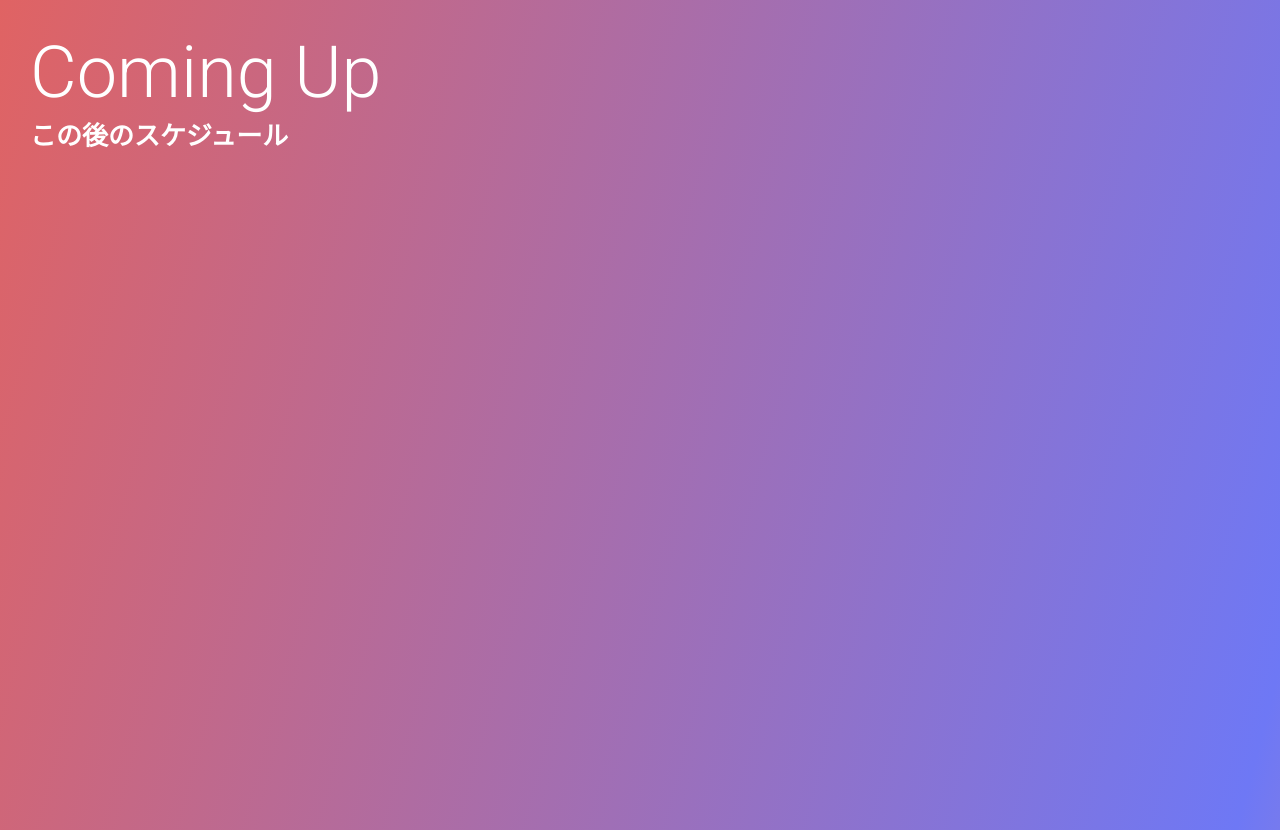
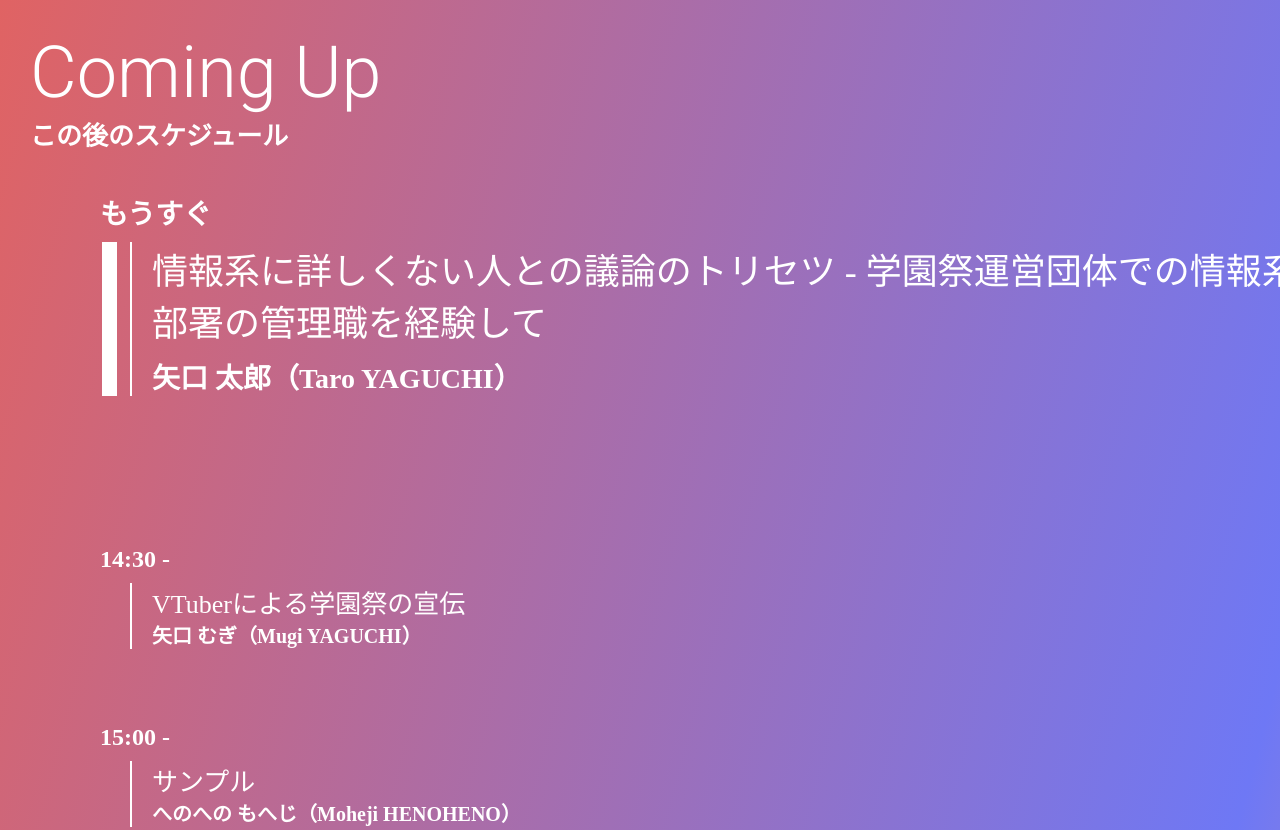
Before and after one commit to student-team-conf/2024-live-layout, a website: page graphics/break.html in a window 1280 px wide. Shown: the top 830 px of the page. Drawn offline with Linux system fonts and the light colour scheme.

Commit message:
待機画面fin

```diff
--- a/graphics/break.html
+++ b/graphics/break.html
@@ -19,7 +19,7 @@
                         <div>Coming Up</div>
                         <div>この後のスケジュール</div>
                     </div>
-                    <div id = "schedule-box" item-num = "3"></div>
+                    <div id = "schedule-box" data-item-num = "3"></div>
                 </div>
 
                 <div>
--- a/graphics/css/break.css
+++ b/graphics/css/break.css
@@ -19,3 +19,61 @@
     font-size: 26px;
     font-weight: 700;
 }
+
+#schedule-box {
+    margin-left: 70px;
+    padding-top: 10px;
+}
+
+div.schedule-item > div.schedule-time {
+    font-weight: 700;
+    font-size: 24px;
+    margin-bottom: 10px;
+}
+
+div.schedule-item > div.program {
+    position: relative;
+    margin-left: 30px;
+    padding-left: 20px;
+    border-left: 2px solid #fff;
+}
+
+div.schedule-item:nth-child(1) > div.program::before {
+    content: '';
+    position: absolute;
+    top: 0;
+    left: -30px;
+    width: 15px;
+    height: 100%;
+    background-color: #fff;
+}
+
+div.schedule-item > div.program > div.title {
+    font-size: 26px;
+}
+
+div.schedule-item > div.program > div.speaker {
+    font-weight: 700;
+    font-size: 20px;
+}
+
+div.schedule-item:nth-child(1) > div.schedule-time {
+    font-size: 28px;
+}
+
+div.schedule-item:nth-child(1) > div.program > div.title {
+    font-size: 36px;
+    margin-bottom: 10px;
+}
+
+div.schedule-item:nth-child(1) > div.program > div.speaker {
+    font-size: 28px;
+}
+
+div.schedule-item:nth-child(1) {
+    margin-bottom: 150px;
+}
+
+div.schedule-item:nth-child(2) {
+    margin-bottom: 75px;
+}
--- a/graphics/js/break.js
+++ b/graphics/js/break.js
@@ -1,8 +1,46 @@
 const scheduleBoxElement = document.getElementById("schedule-box");
+
+const generateSchedule = () => {
+    const generateScheduleTime = (num, soon = false) => {
+        const data = presentationData[num];
+
+        const div = document.createElement("div");
+        div.classList.add("schedule-time");
+        if (soon) div.innerText = "もうすぐ";
+        else div.innerText = data.time + " -";
+        return div;
+    }
+
+    scheduleBoxElement.innerHTML = "";
+    const dataItemNum = Number(scheduleBoxElement.getAttribute("data-item-num"));
+
+    for (i = speakerNum; i < speakerNum + dataItemNum; i++) {
+        if (i >= presentationData.length) break;   // データがない場合は生成しない(スケジュールがない場合
+        const scheduleItemElement = document.createElement("div");
+        scheduleItemElement.classList.add("schedule-item");
+        scheduleItemElement.appendChild(generateScheduleTime(i, (i == speakerNum)));
+
+        const programElement = document.createElement("div");
+        programElement.classList.add("program");
+
+        const titleElement = document.createElement("div");
+        titleElement.classList.add("title");
+        titleElement.innerText = presentationData[i].title;
+        programElement.appendChild(titleElement);
+        const speakerElement = document.createElement("div");
+        speakerElement.classList.add("speaker");
+        speakerElement.innerText = presentationData[i].name;
+        programElement.appendChild(speakerElement);
+
+        scheduleItemElement.appendChild(programElement);
+        scheduleBoxElement.appendChild(scheduleItemElement);
+    }
+}
 
 const updateData = () => {
     loadData().then(() => {
         if (/*!presSpeakerInfoElement.hasChildNodes() || */!infoBarTextBoxElement.hasChildNodes()) {   // 初回のみ。動的に動くリストに何も生成されていない場合。同じ発表者で情報更新の時はアニメーション切り替えの時に反映される。発表者交代の時は下の関数で反映される。
+            generateSchedule();
             initNotice();
         }
     });
@@ -13,5 +51,6 @@ nodecg.listenFor("reloadData", updateData);
 
 nodecg.Replicant("breakNum").on("change", (newValue, oldValue) => {
     speakerNum = newValue;
+    generateSchedule();
     initNotice();
 });
```
